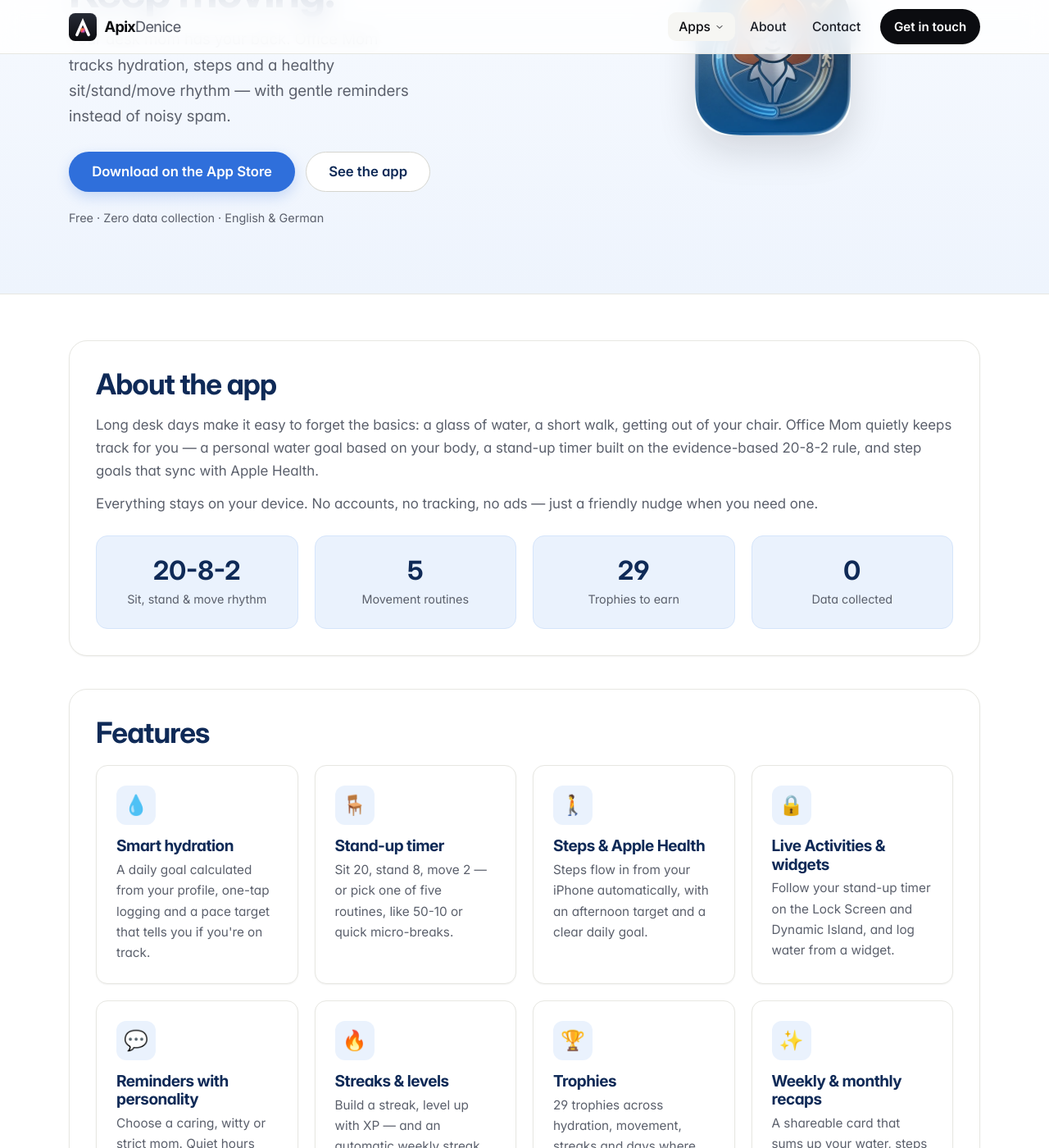
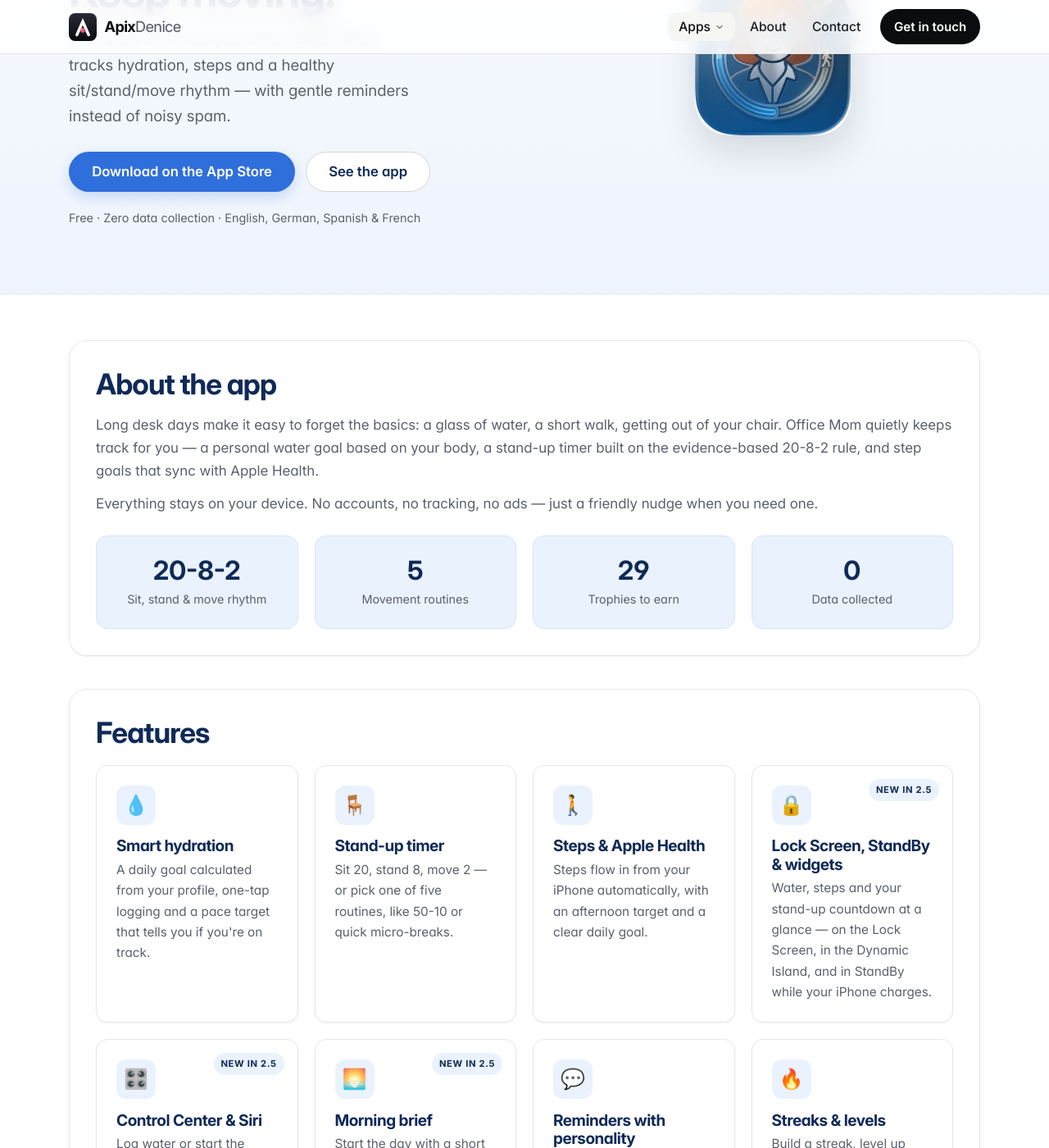
Before and after one commit to ApixDenice/ApixDenice.github.io, a Jekyll site: the page built from office-mom.md, in a window 1280 px wide and 1400 px high, scrolled down 291 px. Shown: the whole window at 82% size. Built offline with Jekyll 4.4.1, drawn with Linux system fonts in a browser that asks for light colours; some of the changed text lies outside the part shown.

Commit message:
Office Mom page: 2.5 screenshots and new features
- Replace carousel with the 9 new App Store screenshots (2.5)
- Add feature cards: Lock Screen/StandBy widgets, Control Center & Siri, morning brief
- Mention smart reminders, recap QR code, ES/FR localization
- Update homepage card and page description

Co-Authored-By: Claude Opus 5.5 <noreply@anthropic.com>
Claude-Session: https://claude.ai/code/session_01JuNp3NpUMpDDFNBeBUa8QT

```diff
--- a/assets/css/custom.css
+++ b/assets/css/custom.css
@@ -422,6 +422,8 @@ html.intro-skipped .orbit-icon { animation-delay: 0s !important; animation-durat
 .feature-icon { width: 48px; height: 48px; border-radius: 12px; background: var(--brand-soft); display: flex; align-items: center; justify-content: center; font-size: 1.5rem; margin-bottom: 0.9rem; }
 .feature-card h3 { margin-bottom: 0.35rem; }
 .feature-card p { color: var(--muted); margin: 0; font-size: 0.96rem; }
+.feature-card { position: relative; }
+.feature-new { position: absolute; top: 1rem; right: 1rem; font-size: 0.7rem; font-weight: 700; letter-spacing: .06em; text-transform: uppercase; color: var(--brand-deep); background: var(--brand-soft); padding: 0.25rem 0.55rem; border-radius: 999px; }
 
 .steps { display: grid; grid-template-columns: repeat(auto-fit, minmax(220px, 1fr)); gap: 1.25rem; counter-reset: step; margin-top: 1.25rem; }
 .step { background: #fff; border: 1px solid var(--border); border-radius: var(--radius); padding: 1.5rem; }
--- a/index.html
+++ b/index.html
@@ -80,7 +80,7 @@ intro: true
         </div>
         <p class="app-platform">iPhone &amp; Mac · Health</p>
         <h3>Office Mom</h3>
-        <p>Water, steps and a healthy 20-8-2 sit/stand/move rhythm — with Live Activities, widgets and a Mac menu-bar companion. Zero data collected.</p>
+        <p>Water, steps and a healthy 20-8-2 sit/stand/move rhythm — with Lock Screen &amp; StandBy widgets, Siri shortcuts and a Mac menu-bar companion. Zero data collected.</p>
         <div class="app-card-actions">
           {% include app-store-badge.html url=site.office_mom_ios_url platform="ios" size="sm" %}
           <a class="text-link" href="{{ '/office-mom/' | relative_url }}">Details <span aria-hidden="true">→</span></a>
--- a/office-mom.md
+++ b/office-mom.md
@@ -1,7 +1,7 @@
 ---
 layout: default
 title: Office Mom — Water, Steps & Breaks for iPhone & Mac
-description: Office Mom is your hydration, stand-up and movement companion — on iPhone and in the Mac menu bar, with Apple Health sync and zero data collection.
+description: Office Mom is your hydration, stand-up and movement companion — on iPhone and in the Mac menu bar, with Lock Screen and StandBy widgets, Siri shortcuts, Apple Health sync and zero data collection.
 permalink: /office-mom/
 redirect_from:
   - /office-mom.html
@@ -21,7 +21,7 @@ image: /assets/images/og/office-mom.jpg
         {% include app-store-badge.html url=site.office_mom_ios_url platform="ios" size="lg" %}
         <a href="#screenshots" class="btn btn-outline btn-large">See the app</a>
       </div>
-      <p class="hero-note">Free · Zero data collection · English &amp; German</p>
+      <p class="hero-note">Free · Zero data collection · English, German, Spanish &amp; French</p>
     </div>
     <div class="hero-visual reveal">
       <img src="{{ '/assets/images/apps/office-mom-384.webp' | relative_url }}" width="368" height="800" alt="Office Mom app icon" class="hero-app-icon" width="190" height="190">
@@ -63,14 +63,27 @@ image: /assets/images/og/office-mom.jpg
           <p>Steps flow in from your iPhone automatically, with an afternoon target and a clear daily goal.</p>
         </div>
         <div class="feature-card">
+          <span class="feature-new">New in 2.5</span>
           <div class="feature-icon">🔒</div>
-          <h3>Live Activities &amp; widgets</h3>
-          <p>Follow your stand-up timer on the Lock Screen and Dynamic Island, and log water from a widget.</p>
+          <h3>Lock Screen, StandBy &amp; widgets</h3>
+          <p>Water, steps and your stand-up countdown at a glance — on the Lock Screen, in the Dynamic Island, and in StandBy while your iPhone charges.</p>
+        </div>
+        <div class="feature-card">
+          <span class="feature-new">New in 2.5</span>
+          <div class="feature-icon">🎛️</div>
+          <h3>Control Center &amp; Siri</h3>
+          <p>Log water or start the stand-up timer from Control Center or the Action Button — or just ask: “How am I doing in Office Mom?”</p>
+        </div>
+        <div class="feature-card">
+          <span class="feature-new">New in 2.5</span>
+          <div class="feature-icon">🌅</div>
+          <h3>Morning brief</h3>
+          <p>Start the day with a short note from Mom about yesterday and today's goals.</p>
         </div>
         <div class="feature-card">
           <div class="feature-icon">💬</div>
           <h3>Reminders with personality</h3>
-          <p>Choose a caring, witty or strict mom. Quiet hours keep evenings and weekends calm.</p>
+          <p>Choose a caring, witty or strict mom. Smart reminders adapt to when you actually drink and move, and quiet hours keep evenings calm.</p>
         </div>
         <div class="feature-card">
           <div class="feature-icon">🔥</div>
@@ -85,7 +98,7 @@ image: /assets/images/og/office-mom.jpg
         <div class="feature-card">
           <div class="feature-icon">✨</div>
           <h3>Weekly &amp; monthly recaps</h3>
-          <p>A shareable card that sums up your water, steps and stand-ups — made for your story.</p>
+          <p>A story-ready card that sums up your water, steps and stand-ups — now with a QR code so friends can join in one tap.</p>
         </div>
       </div>
     </section>
@@ -101,29 +114,32 @@ image: /assets/images/og/office-mom.jpg
           </button>
 
           <div class="carousel-track" aria-live="polite">
-            <div class="carousel-slide is-active" data-caption="Water, steps &amp; breaks. All in one glance.">
-              <img src="{{ '/assets/images/officemom/01-dashboard.webp' | relative_url }}" width="368" height="800" alt="Office Mom dashboard with a running sitting timer, water at 69 percent of 2.40 litres, steps and stand-up rings, the weekly recap and quick actions.">
+            <div class="carousel-slide is-active" data-caption="Healthy habits for your desk job">
+              <img src="{{ '/assets/images/officemom/01-hero.webp' | relative_url }}" width="739" height="1600" alt="Office Mom dashboard with a running sitting timer, water at 69 percent of 2.40 litres, movement and stand-up rings, a 12-day streak and a hydration reminder from Mom.">
             </div>
-            <div class="carousel-slide" data-caption="Stay hydrated without thinking">
-              <img src="{{ '/assets/images/officemom/02-water.webp' | relative_url }}" width="368" height="800" alt="Water screen with a tank filled to 69 percent, quick add buttons, a pace target and today's water logs." loading="lazy">
+            <div class="carousel-slide" data-caption="Drink enough. Without thinking.">
+              <img src="{{ '/assets/images/officemom/02-water.webp' | relative_url }}" width="739" height="1600" alt="Water screen with a personal goal, pace target and one-tap logging, next to a Siri request: “Log a glass of water in Office Mom”." loading="lazy">
             </div>
             <div class="carousel-slide" data-caption="Sit 20. Stand 8. Move 2.">
-              <img src="{{ '/assets/images/officemom/03-standup.webp' | relative_url }}" width="368" height="800" alt="Stand-up timer showing 12:24 minutes of sitting left in the 20-8-2 routine, with Next and Stop buttons." loading="lazy">
+              <img src="{{ '/assets/images/officemom/03-standup.webp' | relative_url }}" width="739" height="1600" alt="Stand-up timer counting down 12:24 minutes of sitting in the 20-8-2 routine, with a Dynamic Island countdown and “Next: Standing”." loading="lazy">
             </div>
-            <div class="carousel-slide" data-caption="Every step counts toward your goal">
-              <img src="{{ '/assets/images/officemom/04-movement.webp' | relative_url }}" width="368" height="800" alt="Movement screen with 6,842 of 8,000 steps, an Add Steps button, step targets and a HealthKit import." loading="lazy">
+            <div class="carousel-slide" data-caption="Caring, witty or strict">
+              <img src="{{ '/assets/images/officemom/04-mom.webp' | relative_url }}" width="739" height="1600" alt="Three versions of the same reminder in Mom's caring, witty and strict voice." loading="lazy">
             </div>
-            <div class="carousel-slide" data-caption="Your break timer on the Lock Screen">
-              <img src="{{ '/assets/images/officemom/05-lock.webp' | relative_url }}" width="368" height="800" alt="iPhone Lock Screen with the Office Mom stand-up Live Activity and a hydration reminder from Mom." loading="lazy">
+            <div class="carousel-slide" data-caption="One tap. From anywhere.">
+              <img src="{{ '/assets/images/officemom/05-lockscreen.webp' | relative_url }}" width="739" height="1600" alt="iPhone Lock Screen with water and steps widgets and the stand-up Live Activity, next to Control Center buttons for logging water and starting the stand-up timer." loading="lazy">
             </div>
-            <div class="carousel-slide" data-caption="Watch your habits add up">
-              <img src="{{ '/assets/images/officemom/06-progress.webp' | relative_url }}" width="368" height="800" alt="Progress screen with level, current and longest streak, and a seven-day water history chart." loading="lazy">
+            <div class="carousel-slide" data-caption="Right there on your desk">
+              <img src="{{ '/assets/images/officemom/06-standby.webp' | relative_url }}" width="739" height="1600" alt="StandBy mode showing 1.7 litres of water with a +250 ml button, plus Home and Lock Screen water widgets." loading="lazy">
             </div>
-            <div class="carousel-slide" data-caption="Earn trophies for healthy habits">
-              <img src="{{ '/assets/images/officemom/07-trophies.webp' | relative_url }}" width="368" height="800" alt="Trophy collection with 14 of 29 trophies unlocked across hydration and streaks." loading="lazy">
+            <div class="carousel-slide" data-caption="Every step counts">
+              <img src="{{ '/assets/images/officemom/07-movement.webp' | relative_url }}" width="739" height="1600" alt="Movement screen with daily step progress and 6,342 steps imported from Apple Health." loading="lazy">
             </div>
-            <div class="carousel-slide" data-caption="Share your week. Brag a little.">
-              <img src="{{ '/assets/images/officemom/08-recap.webp' | relative_url }}" width="368" height="800" alt="Weekly recap card: 15.8 litres hydrated, 52.4 thousand steps and 23 stand-ups." loading="lazy">
+            <div class="carousel-slide" data-caption="Streaks, levels &amp; 29 trophies">
+              <img src="{{ '/assets/images/officemom/08-trophies.webp' | relative_url }}" width="739" height="1600" alt="Trophy collection with an unlocked “On Fire” 7-day streak trophy, level 7 and a ready streak freeze." loading="lazy">
+            </div>
+            <div class="carousel-slide" data-caption="Your week, wrapped">
+              <img src="{{ '/assets/images/officemom/09-recap.webp' | relative_url }}" width="739" height="1600" alt="Weekly recap card with a Share button, exported as a story-ready 9:16 image." loading="lazy">
             </div>
           </div>
 
@@ -133,8 +149,8 @@ image: /assets/images/og/office-mom.jpg
         </div>
 
         <div class="carousel-meta">
-          <span class="carousel-caption" data-carousel-caption>Water, steps &amp; breaks. All in one glance.</span>
-          <span class="carousel-count" data-carousel-count>1 / 8</span>
+          <span class="carousel-caption" data-carousel-caption>Healthy habits for your desk job</span>
+          <span class="carousel-count" data-carousel-count>1 / 9</span>
         </div>
 
         <div class="carousel-thumbs" data-carousel-thumbs></div>
@@ -166,7 +182,7 @@ image: /assets/images/og/office-mom.jpg
 
     <section class="feature-section feature-section-compact reveal">
       <h2>Built with</h2>
-      <p>Office Mom is a native app built in <strong>Swift</strong> and <strong>SwiftUI</strong>, with <strong>HealthKit</strong>, <strong>WidgetKit</strong> and <strong>Live Activities</strong>. mOffice Mom brings the same habits to the macOS menu bar.</p>
+      <p>Office Mom is a native app built in <strong>Swift</strong> and <strong>SwiftUI</strong>, with <strong>HealthKit</strong>, <strong>WidgetKit</strong>, <strong>App Intents</strong> and <strong>Live Activities</strong>. mOffice Mom brings the same habits to the macOS menu bar.</p>
     </section>
 
     <div class="cta-section reveal">
```
Also changed, not shown: assets/images/officemom/01-dashboard.webp (deleted), assets/images/officemom/01-hero.webp (added), assets/images/officemom/02-water.webp, assets/images/officemom/03-standup.webp, assets/images/officemom/04-mom.webp (added), assets/images/officemom/04-movement.webp (deleted), assets/images/officemom/05-lock.webp (deleted), assets/images/officemom/05-lockscreen.webp (added), assets/images/officemom/06-progress.webp (deleted), assets/images/officemom/06-standby.webp (added), assets/images/officemom/07-movement.webp (added), assets/images/officemom/07-trophies.webp (deleted), assets/images/officemom/08-recap.webp (deleted), assets/images/officemom/08-trophies.webp (added), 1 more files.
